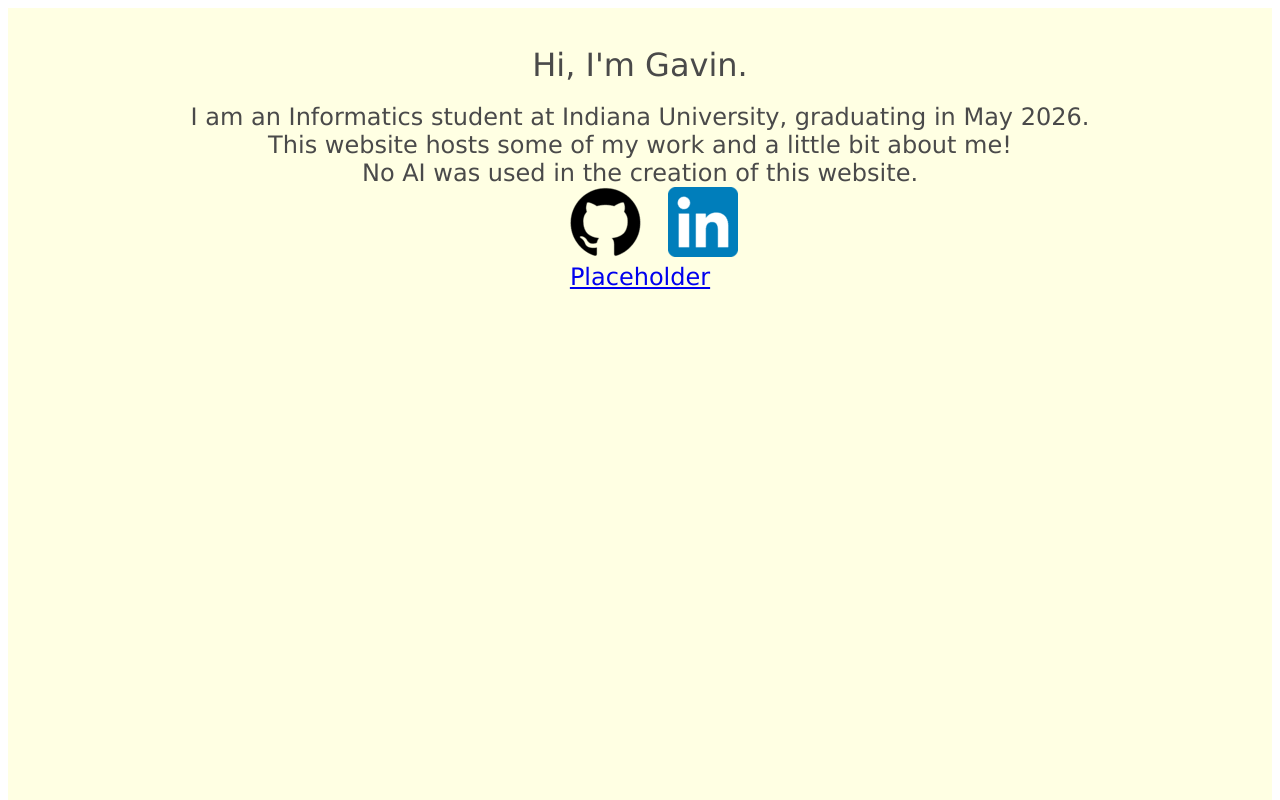
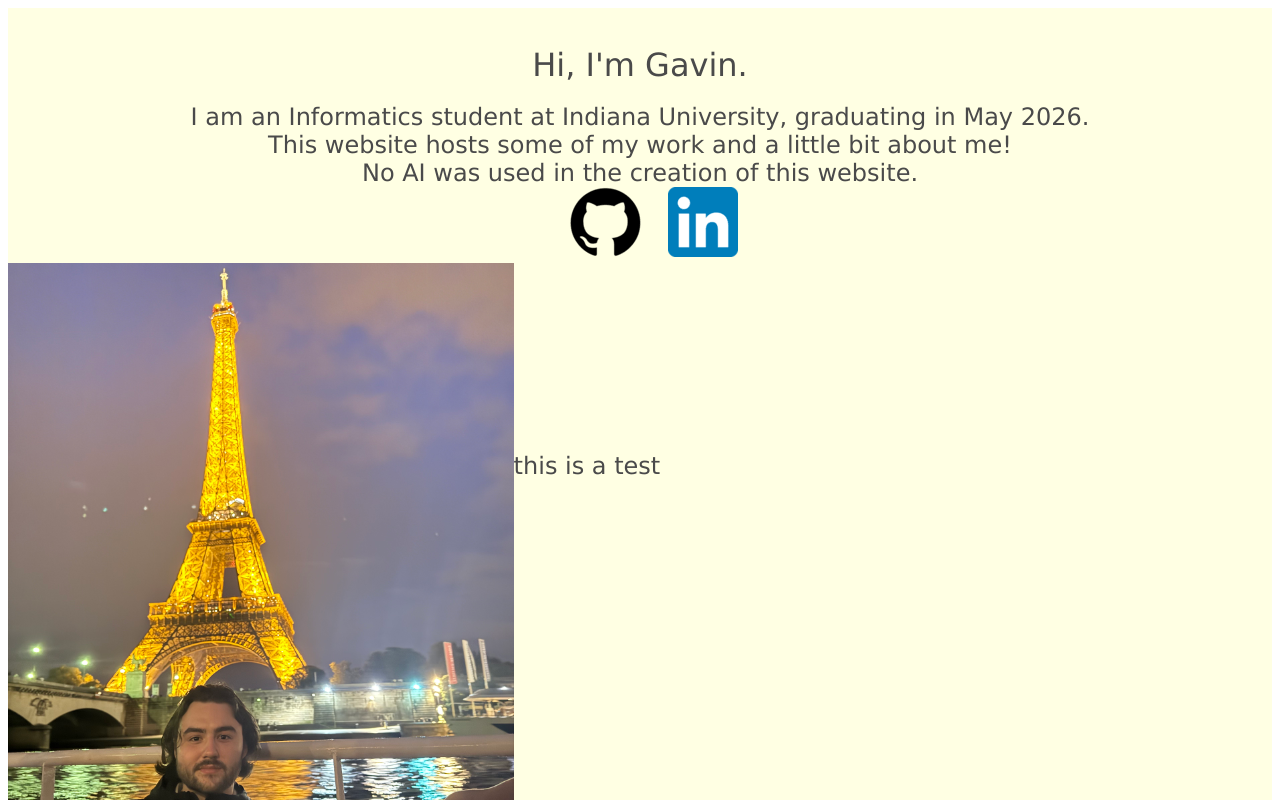
Before and after one commit to powerrgav/personal-website, an Angular app: page / in a window 1280 px wide. Shown: the top 800 px of the page. Built offline with nearby package versions, Linux system fonts and the light colour scheme.

Commit message:
Add main image
Added main image and a placeholder for bio

```diff
--- a/src/app/app.css
+++ b/src/app/app.css
@@ -35,8 +35,23 @@
     Styling for main image div
 */
 .mainImageDiv{
-    display: flex;
-    justify-content: center;
+    display:inline-flexblock;
+    font-family: Verdana, Geneva, Tahoma, sans-serif;
+    font-size: x-large;
+}
+
+.meInParis{
+    float:left;
+   height: 40%;
+   width: 40%;
+}
+
+/*
+    Styling for bio div
+*/
+.bioDiv{
+    float: left;
+    margin-top: 15%;
     font-family: Verdana, Geneva, Tahoma, sans-serif;
     font-size: x-large;
 }
@@ -46,7 +61,7 @@
 */
 .fullscreenContainer{
     flex: 1;
-    height: 100vh;
+    height: 150vh;
     width: 100%;
     background-color:#FFFFE3;
     color:#4A4A4A;
--- a/src/app/app.ts
+++ b/src/app/app.ts
@@ -31,7 +31,12 @@ import { Main } from './main/main';
               </div><!--End links div-->
 
               <div id="mainImage"><!--Begin main image div-->
-                  <a href="https://youtube.com" class="mainImageDiv">Placeholder</a>
+                  <img src="IMG_6322.jpeg" class="meInParis">
+
+                  <div class="bioDiv"><!--Begin bio div-->
+                    <p> this is a test</p>
+                  </div><!--end bio div-->
+
               </div><!--End main image div-->
 
             </div><!--End fullscreenContainer div-->
```
Also changed, not shown: public/IMG_6322.jpeg (added).
